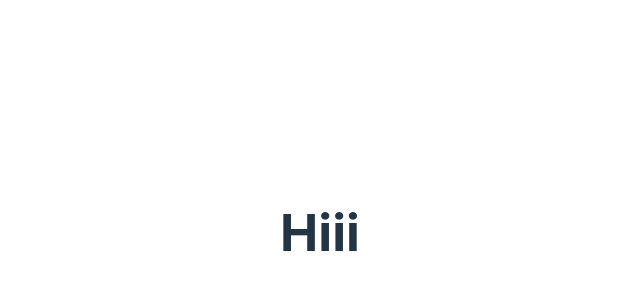
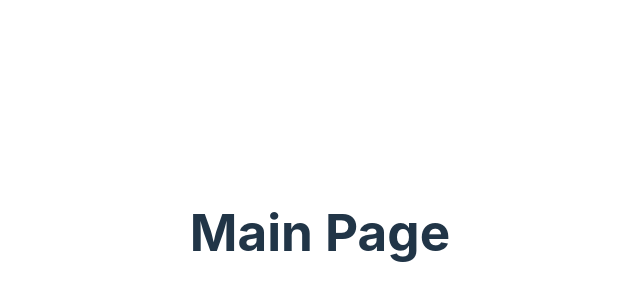
Before and after one commit to ZarnaPathak/Social-Media, a React (Vite) app in the folder socialMedia/: page / in a window 1280 px wide. Shown: the part 168-468 px from the top of the page, without its empty margins (320-960 px from the left). Built offline with nearby package versions, Linux system fonts and the light colour scheme.

Commit message:
Created Main and Login Pages

```diff
--- a/socialMedia/src/App.tsx
+++ b/socialMedia/src/App.tsx
@@ -1,20 +1,21 @@
-import './App.css'
-import { BrowserRouter as Router, Routes, Route } from 'react-router-dom'
+import "./App.css";
+import { BrowserRouter as Router, Routes, Route } from "react-router-dom";
+import { Main } from "./pages/main";
+import { Login } from "./pages/login";
 
 function App() {
-
   return (
     <>
       <div>
         <Router>
           <Routes>
-            <Route path='/'/>
+            <Route path="/" element={<Main />} />
+            <Route path="/login" element={<Login />}/>
           </Routes>
         </Router>
       </div>
-      <h1>Hiii</h1>
     </>
-  )
+  );
 }
 
-export default App
+export default App;
--- /dev/null
+++ b/socialMedia/src/pages/login.tsx
@@ -0,0 +1,7 @@
+export const Login = () => {
+    return (
+        <>
+            <h1>Login</h1>
+        </>
+    )
+};
--- a/socialMedia/src/pages/main.tsx
+++ b/socialMedia/src/pages/main.tsx
@@ -0,0 +1,7 @@
+export const Main = ()=>{
+    return (
+        <>
+            <h1>Main Page</h1>
+        </>
+    )
+}
```
